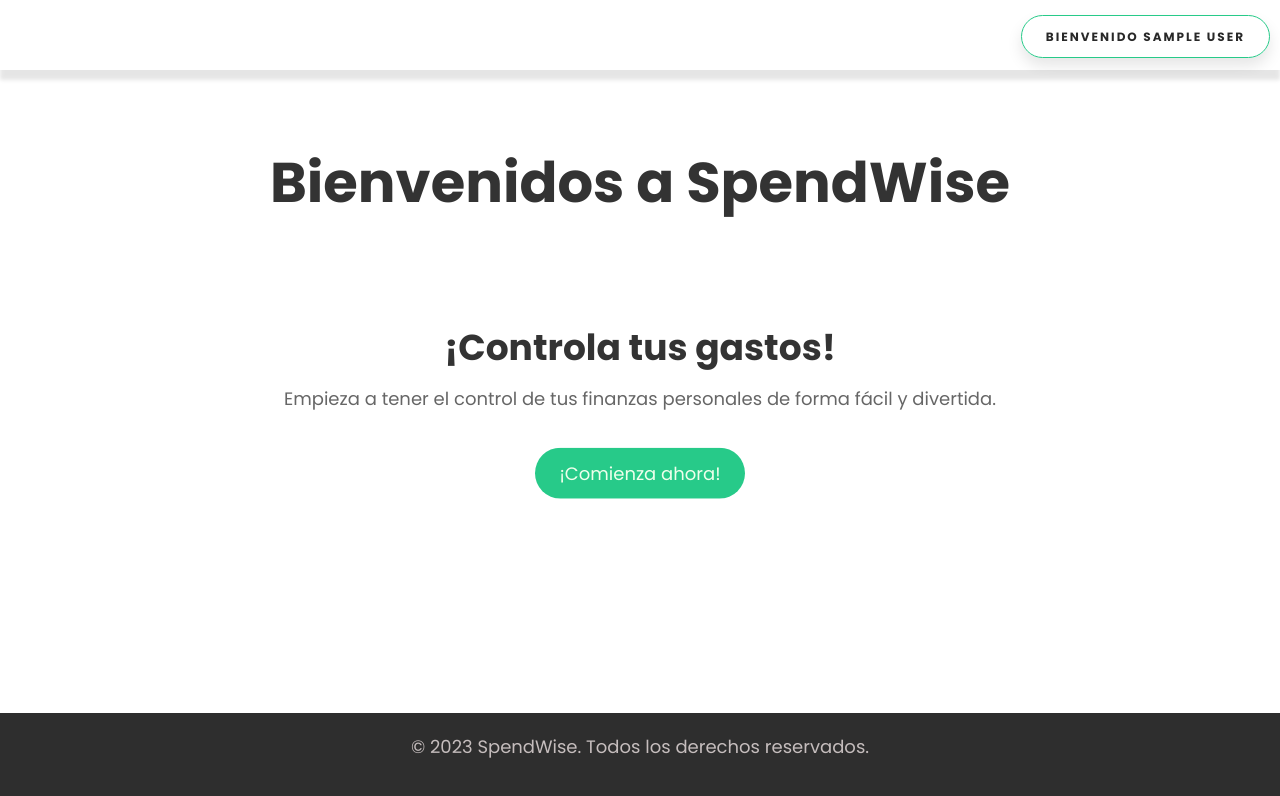
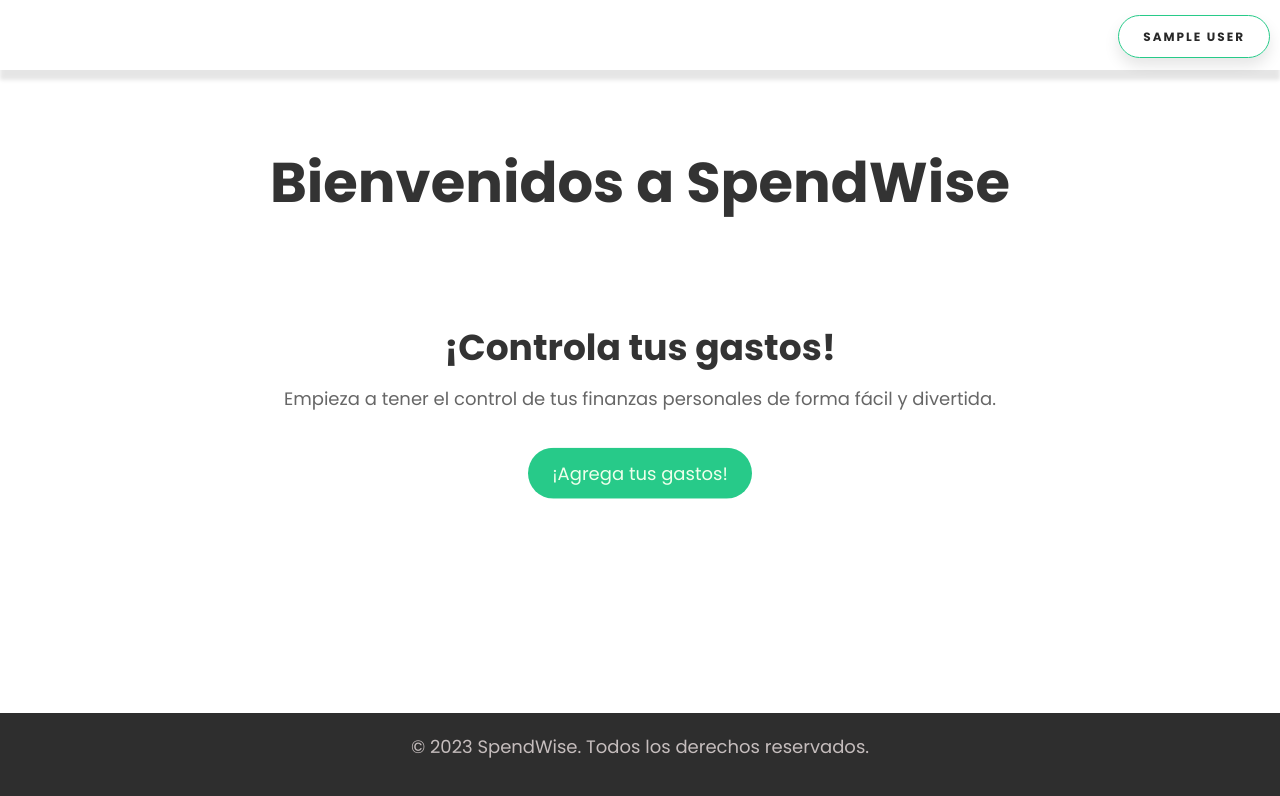
Before and after one commit to ghettsebuu/SpendWise-App, a React (Vite) app: page / in a window 1280 px wide. Shown: the top 796 px of the page. Built offline with nearby package versions, Linux system fonts and the light colour scheme; no server answers; sample sign-in values are in the browser's storage.

Commit message:
humanooooo

```diff
--- a/src/App.jsx
+++ b/src/App.jsx
@@ -1,7 +1,7 @@
 import './App.css';
-import { BrowserRouter, Route, Routes } from 'react-router-dom';
-
-
+import { BrowserRouter, Route, Routes, Navigate } from 'react-router-dom';
+import { useEffect, useState } from 'react';
+import { getUserValid } from './firebase/firebase'; // Importa la función getUserValid desde tu archivo firebase.js
 
 // Importamos los componentes creados
 import Home from './componentes/Home';
@@ -13,11 +13,24 @@ import Navigation from './layouts/Navigation';
 import LandingPage from './componentes/LandingPage';
 import LoginPage from './componentes/LoginPage';
 import RegisterPage from './componentes/RegisterPage';
-import Logout from './componentes/Logout'
+import Logout from './componentes/Logout';
+
 function App() {
-  const userLoggedIn = true; // Variable para simular si el usuario ha iniciado sesión
+  const [userLoggedIn, setUserLoggedIn] = useState(false);
 
+  useEffect(() => {
+    // Lógica para obtener el estado de autenticación
+    const checkUserAuthentication = async () => {
+      try {
+        await getUserValid();
+        setUserLoggedIn(true);
+      } catch (error) {
+        setUserLoggedIn(false);
+      }
+    };
 
+    checkUserAuthentication();
+  }, []);
 
   return (
     <div>
@@ -26,7 +39,7 @@ function App() {
           <Route path="/" element={<LandingPage />} />
           <Route path="/login" element={<LoginPage />} />
           <Route path="/register" element={<RegisterPage />} />
-          {userLoggedIn && (
+          {userLoggedIn ? (
             <Route path="/dashboard" element={<Navigation />}>
               <Route path="/dashboard/home" element={<Home />} />
               <Route path="/dashboard/gastos" element={<Gastos />} />
@@ -35,6 +48,8 @@ function App() {
               <Route path="/dashboard/informes" element={<Informes />} />
               <Route path="/dashboard/logout" element={<Logout />} />
             </Route>
+          ) : (
+            <Route path="/dashboard/*" element={<Navigate to="/login" />} />
           )}
         </Routes>
       </BrowserRouter>
--- a/src/componentes/LandingPage.jsx
+++ b/src/componentes/LandingPage.jsx
@@ -31,7 +31,7 @@ function LandingPage() {
           {
             auth.currentUser ?  <div>
 
-              <NavLink className="navigation__link " to="/dashboard/home" activeClassName="active"> Bienvenido {validar}</NavLink>
+              <NavLink className="navigation__link " to="/dashboard/home" activeClassName="active"> {validar}</NavLink>
             </div>
             :
              <NavLink className="navigation__link " to="/login" activeClassName="active">Acceder</NavLink>
@@ -48,7 +48,15 @@ function LandingPage() {
           <p>Empieza a tener el control de tus finanzas personales de forma fácil y divertida.</p>
         </div>
         <div className="button-container">
-          <NavLink className="btn animation " to="/login">¡Comienza ahora!</NavLink>
+        {
+            auth.currentUser ?  <div>
+              <NavLink className="btn animation " to="/dashboard/gastos">¡Agrega tus gastos!</NavLink>
+
+            </div>
+            :
+            <NavLink className="btn animation " to="/login">¡Comienza ahora!</NavLink>
+          }
+
         </div>
       </div>
       <footer className="footer">
--- a/src/componentes/LoginPage.jsx
+++ b/src/componentes/LoginPage.jsx
@@ -1,85 +1,58 @@
-import { GoogleAuthProvider, onAuthStateChanged, signInWithPopup } from 'firebase/auth';
+import { GoogleAuthProvider, getAuth, signInWithRedirect, onAuthStateChanged } from 'firebase/auth';
 import '../assets/LoginPage.css';
-import { auth, userExists } from '../firebase/firebase';
+import { userExists } from '../firebase/firebase';
 
 import { FaGoogle } from 'react-icons/fa';
 import { FaSpinner } from 'react-icons/fa';
 
 import { useEffect, useState } from 'react';
 
-import { useNavigate } from "react-router-dom";
+import { useNavigate } from 'react-router-dom';
 import AuthProvider from '../layouts/authProvider';
 
 const LoginPage = () => {
+  const Navigate = useNavigate();
 
-    const Navigate = useNavigate();
-    // const [currentUser, setCurrentUser]= useState(null);
-    /*
-    State
-    0: inicializado
-    1: cargando
-    2:login completo
-    3:login pero sin registro
-    4: no hay nadie logueado
-    5: ya existe username
-    6: nuevo username . clic para continuar
-    */
-    const [state, setCurrentState]= useState(0);
+  const [state, setCurrentState] = useState(0);
 
-  /* useEffect(()=>{
-    setCurrentState(1);
-     onAuthStateChanged(auth, async (user)=>{
+  const auth = getAuth();
+  const googleProvider = new GoogleAuthProvider();
+  googleProvider.setCustomParameters({ prompt: 'select_account' });
 
-        if(user){
+  useEffect(() => {
+    onAuthStateChanged(auth, async (user) => {
+      if (user) {
         const isRegistered = await userExists(user.uid);
-            if(isRegistered){
-                //Todo : redirigir a Dashboard
-                Navigate('/dashboard');
-              setCurrentState(2);
-            }else{
-                //Todo : redirigir a username
+        if (isRegistered) {
+          Navigate('/dashboard/home');
+        } else {
           Navigate('/register');
-                setCurrentState(3);
-
         }
-
-        }else{
+      } else {
         setCurrentState(4);
-            console.log("No hay nadie autenticado...")
+        console.log('No hay nadie autenticado...');
       }
-
     });
-  },[Navigate]); */
+  }, [Navigate, auth]);
 
   async function handleGoogleLogin() {
-    const googleProvider = new GoogleAuthProvider();
     try {
-      const res = await signInWithPopup(auth, googleProvider);
-      console.log(res);
-      // Agrega el código para redirigir al usuario después de iniciar sesión correctamente
-      Navigate("/dashboard/home");
+      await signInWithRedirect(auth, googleProvider);
+      // La redirección se gestionará automáticamente después de iniciar sesión con éxito.
     } catch (error) {
       console.error(error);
     }
   }
 
- function handleUserNotRegistered(user){
-    Navigate("/register");
+  function handleUserNotRegistered(user) {
+    Navigate('/register');
   }
 
- function handleUserNotLoggedIn(user){
+  function handleUserNotLoggedIn(user) {
     setCurrentState(4);
   }
 
- /* if(state == 2){
-    return <div>Estas autenticado y registrado</div>
- }
-
- if(state == 3){
-    return <div>Estas autenticado pero no registrado</div>
- } */
-
- if(state === 4){
+  if (state === 4) {
     return (
       <div className="login-page">
         <div className="login-container">
@@ -93,7 +66,7 @@ const LoginPage = () => {
     );
   }
 
- if(state === 5){
+  if (state === 5) {
     return (
       <div className="login-page">
         <div className="login-container">
@@ -107,10 +80,12 @@ const LoginPage = () => {
     );
   }
 
- return <AuthProvider
-    onUserLoggedIn={handleGoogleLogin}
+  return (
+    <AuthProvider
+      onUserLoggedIn={() => {}}
       onUserNotRegistered={handleUserNotRegistered}
-    onUserNotLoggedIn = {handleUserNotLoggedIn}>
+      onUserNotLoggedIn={handleUserNotLoggedIn}
+    >
       <div className="loading-container">
         <div className="loading-icon">
           <FaSpinner className="spinner" />
@@ -118,7 +93,7 @@ const LoginPage = () => {
         <div className="loading-text">Loading...</div>
       </div>
     </AuthProvider>
-
+  );
 };
 
 export default LoginPage;
```
Also changed, not shown: 1 other file (tests, documents, lock files or other folders). Lines whose indentation alone changed are shown as unchanged.
